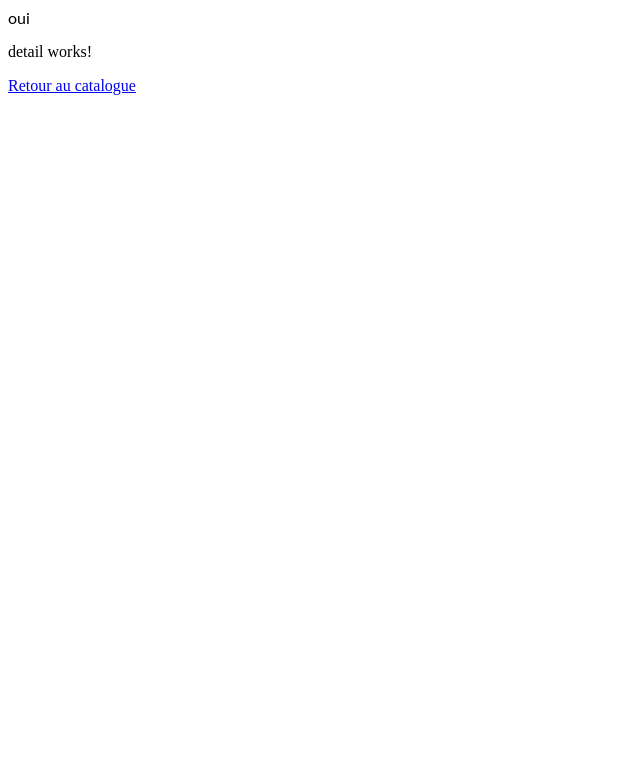
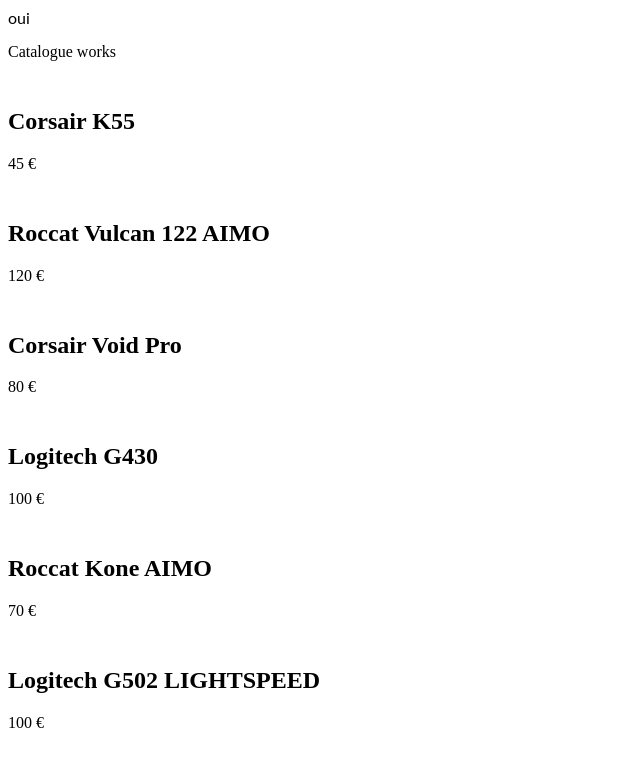
Before and after one commit to DaviDLmk/tp04_litzler_david, an Angular app: page /accueil in a window 1280 px wide. Shown: the top 766 px of the page, without its empty margins (0-640 px from the left). Built offline with nearby package versions, Linux system fonts and the light colour scheme.

Commit message:
1 file modified

```diff
--- a/src/app/app.component.html
+++ b/src/app/app.component.html
@@ -2,6 +2,6 @@
 	oui
 </p>
 <div>
-  <app-detail></app-detail>
+	<app-catalogue></app-catalogue>
 
 </div>
```
